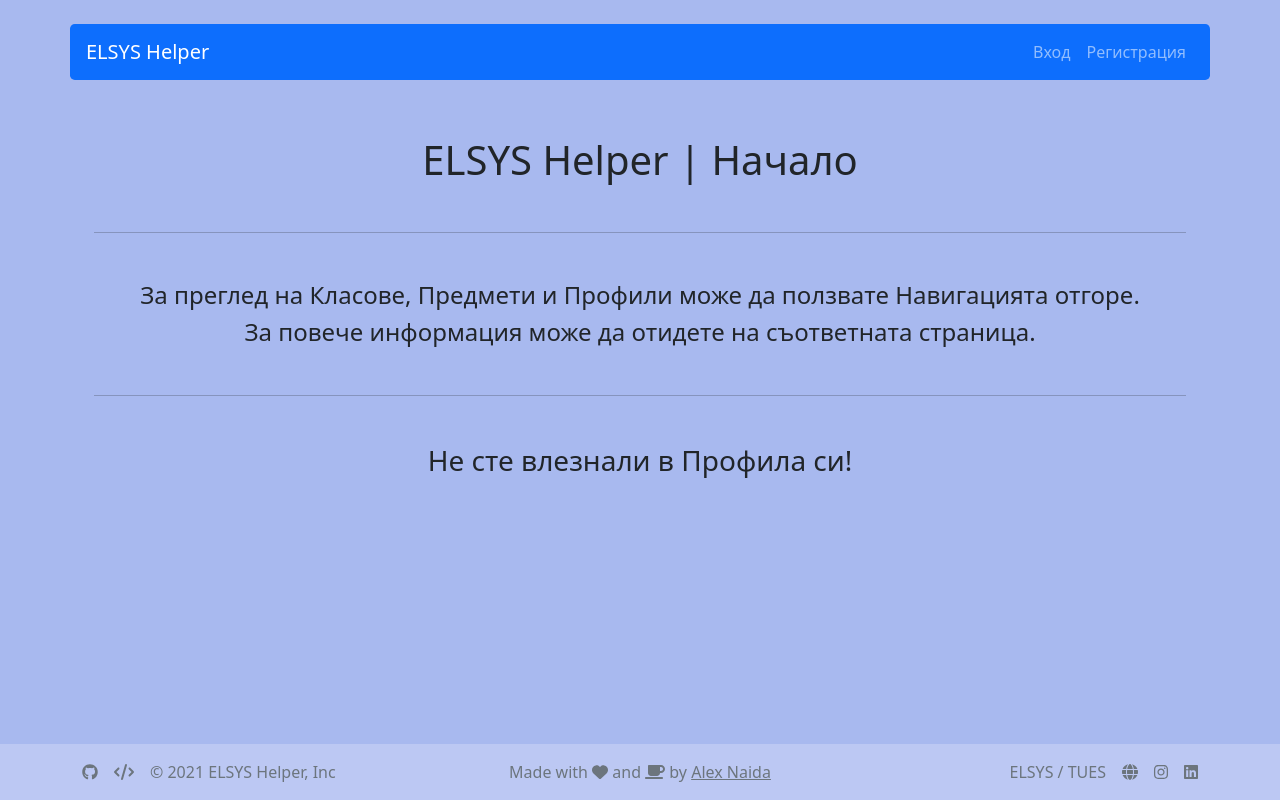
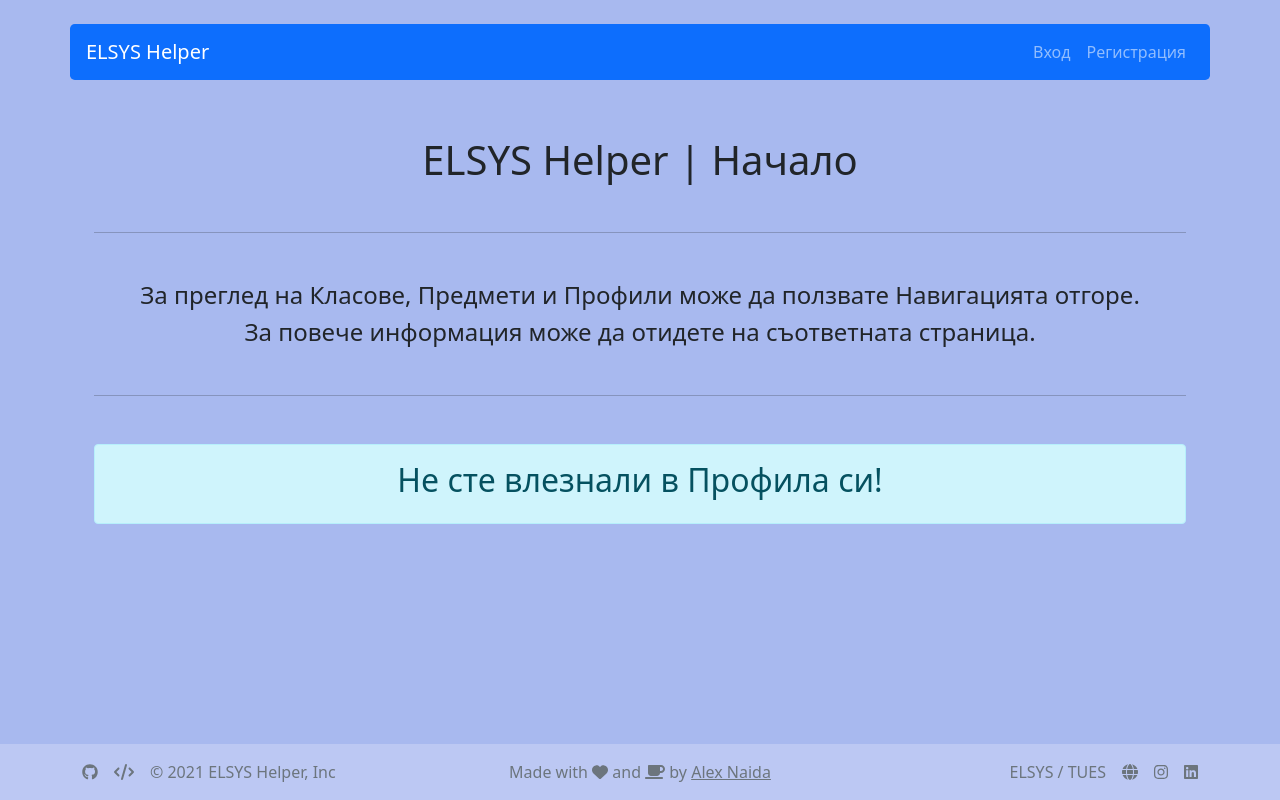
Before and after one commit to aon4o/school_helper_front_end, a React (Create React App) app: page / in a window 1280 px wide. Built offline with nearby package versions, Linux system fonts and the light colour scheme; no server answers.

Commit message:
Logout handling extracted into a separate file. Some Home.js page updates. Some other lil things.

```diff
--- a/src/components/UserCard.js
+++ b/src/components/UserCard.js
@@ -9,7 +9,7 @@ const UserCard = (props) => {
 
     return (
         <>
-            <Card border={'primary'}>
+            <Card bg={'primary'} text={'white'} border={'primary'}>
                 <Card.Header>
                     {user.verified ?
                         <>{' '}<Badge pill bg={'primary'}>Потребител</Badge></>
@@ -25,14 +25,14 @@ const UserCard = (props) => {
                     <Card.Text>
                         Класен ръководител на{' '}
                         <LinkContainer to={'/asd'}>
-                            <Button size={'sm'} variant={'outline-primary'}>Клас</Button>
+                            <Button size={'sm'} variant={'primary'}>Клас</Button>
                         </LinkContainer>
                     </Card.Text>
                 </Card.Body>
                 <Card.Footer>
                     Имейл:{' '}
                     <CopyToClipboard text={user.email} onCopy={(event => handleCopy(user.email, event))}>
-                        <Button variant={'outline-primary'} size={'sm'}>{user.email}</Button>
+                        <Button variant={'primary'} size={'sm'}>{user.email}</Button>
                     </CopyToClipboard>
                 </Card.Footer>
             </Card>
--- a/src/components/layout/Navbar.js
+++ b/src/components/layout/Navbar.js
@@ -4,10 +4,10 @@ import Nav from "react-bootstrap/Nav";
 import {LinkContainer} from 'react-router-bootstrap'
 import {useContext, useEffect, useState} from "react";
 import authContext from "../../utils/authContext";
-import Cookies from "js-cookie";
 import {useNavigate} from "react-router";
+import getUserScope from "../../utils/getUserScope";
+import handleLogout from "../../utils/handleLogout";
 import {toast} from "react-toastify";
-import getUserScope from "../../utils/getUserScope";
 
 const NavBar = () => {
     const Auth = useContext(authContext);
@@ -27,15 +27,12 @@ const NavBar = () => {
                         break;
                 }
             })
-    }, [Auth.token])
+    }, [Auth, Auth.token])
 
-    const handleLogout = () => {
-        Auth.setAuth(false);
-        Auth.setToken('');
-        Auth.setScope(undefined);
-        Cookies.remove("token");
+    const handleLogoutButton = () => {
+        handleLogout(Auth);
         setUserVerified(false);
-        toast.success('Успешно излезнахте от Профила си!')
+        toast.success('Успешно излезнахте от Профила си!');
         navigate('/');
     };
 
@@ -79,7 +76,7 @@ const NavBar = () => {
                                     <LinkContainer to="/users/me" className={'ms-5'}>
                                         <Nav.Link>Профил</Nav.Link>
                                     </LinkContainer>
-                                    <Nav.Link onClick={() => handleLogout()}>Изход</Nav.Link>
+                                    <Nav.Link onClick={() => handleLogoutButton()}>Изход</Nav.Link>
                                 </>
                                 :
                                 <>
--- /dev/null
+++ b/src/utils/handleLogout.js
@@ -0,0 +1,10 @@
+import Cookies from "js-cookie";
+
+const handleLogout = (Auth) => {
+    Auth.setAuth(false);
+    Auth.setToken('');
+    Auth.setScope(undefined);
+    Cookies.remove("token");
+};
+
+export default handleLogout;
--- a/src/views/Classes/Class.js
+++ b/src/views/Classes/Class.js
@@ -75,9 +75,8 @@ const Class = () => {
                                 <Card.Footer className="text-muted">Специалност - WIP</Card.Footer>
                             </Card>
                         }
+                    </Col>
 
-
-                    </Col>
                     <Col lg={8}>
                         <div className={'d-flex justify-content-end mb-3'}>
                             <Button variant={'outline-primary'} className={'me-2'} onClick={() => navigate(-1)}>Назад</Button>
--- a/src/views/Home.js
+++ b/src/views/Home.js
@@ -1,31 +1,35 @@
 import {useContext, useEffect, useState} from "react";
 import authContext from "../utils/authContext";
-import {Col, Container, Row} from "react-bootstrap";
+import {Alert, Col, Container, Row} from "react-bootstrap";
 
 const Home = () => {
 
     document.title = "ELSYS Helper | Начало";
 
     let [scopeMessage, setScopeMessage] = useState("Зареждане...");
+    let [alert, setAlert] = useState('info');
     const Auth = useContext(authContext);
 
     useEffect(() => {
-        console.log(Auth.scope)
         switch (Auth.scope) {
             case 'admin':
                 setScopeMessage('Вие сте Админ.');
+                setAlert('danger');
                 break;
             case 'user':
                 setScopeMessage('Вие сте Потребител.');
+                setAlert('info');
                 break;
             case '':
                 setScopeMessage('Профилът Ви не е потвърден! Свържете се с Админ за да поправи това.');
+                setAlert('warning');
                 break;
             default:
                 setScopeMessage('Не сте влезнали в Профила си!');
+                setAlert('info');
                 break;
         }
-    }, [Auth.scope, Auth.token]);
+    }, [Auth, Auth.scope, Auth.token]);
     return (
         <>
             <Container>
@@ -36,7 +40,9 @@ const Home = () => {
                         <h4>За преглед на Класове, Предмети и Профили може да ползвате Навигацията отгоре.</h4>
                         <h4>За повече информация може да отидете на съответната страница.</h4>
                         <hr className={'my-5'}/>
-                        <h3>{scopeMessage}</h3>
+                        <Alert variant={alert}>
+                            <h2>{scopeMessage}</h2>
+                        </Alert>
                     </Col>
                 </Row>
             </Container>
--- a/src/views/Users/User.js
+++ b/src/views/Users/User.js
@@ -1,6 +1,7 @@
 import React, {useContext, useEffect, useState} from "react";
-import {useParams, useNavigate} from "react-router-dom";
-import {Col, Container, Row} from "react-bootstrap";
+import {useNavigate} from "react-router";
+import {useParams} from "react-router-dom";
+import {Button, Col, Container, Row} from "react-bootstrap";
 import {toast} from "react-toastify";
 import {api_get} from "../../utils/fetch";
 import authContext from "../../utils/authContext";
@@ -36,7 +37,7 @@ const User = () => {
         <>
             <Container>
                 <Row>
-                    <Col lg={4} className={'justify-content-center mt-4'}>
+                    <Col lg={4} className={'justify-content-center'}>
                         {
                             user === undefined
                                 ?
@@ -45,6 +46,12 @@ const User = () => {
                                 <UserCard user={user}/>
                         }
                     </Col>
+                    <Col lg={8}>
+                        <div className={'d-flex justify-content-end mb-3'}>
+                            <Button variant={'outline-primary'} className={'me-2'} onClick={() => navigate(-1)}>Назад</Button>
+                        </div>
+
+                    </Col>
                 </Row>
             </Container>
         </>
```
Also changed, not shown: public/manifest.json.
